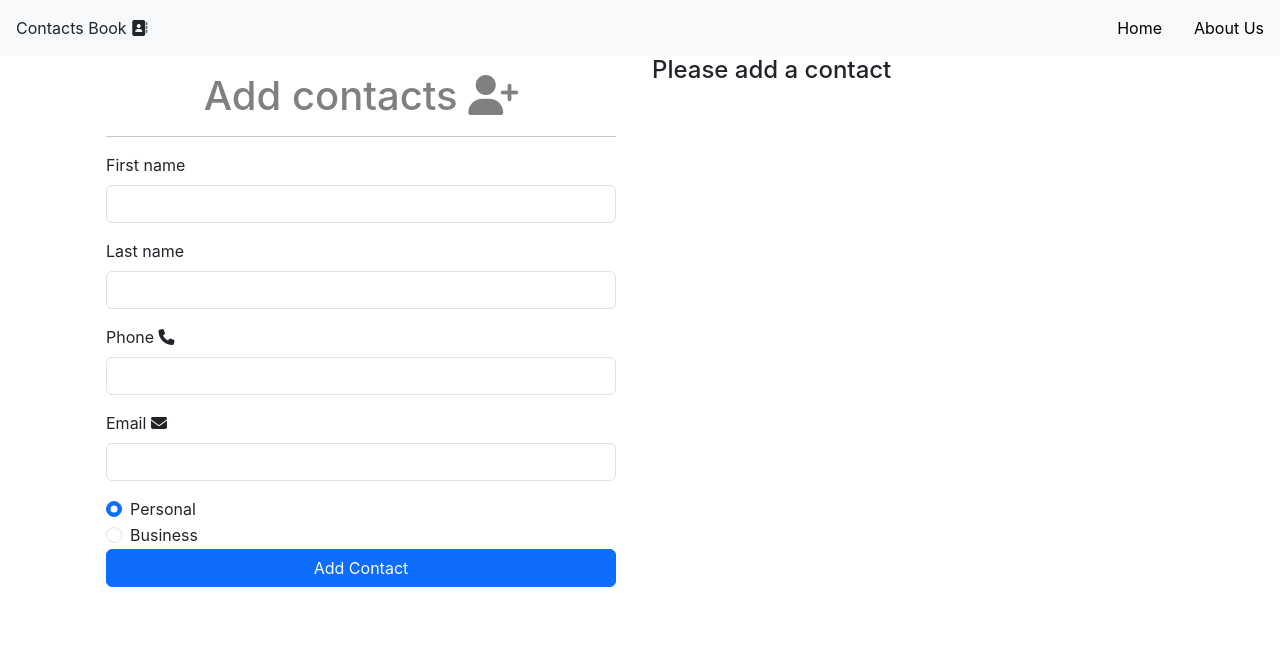
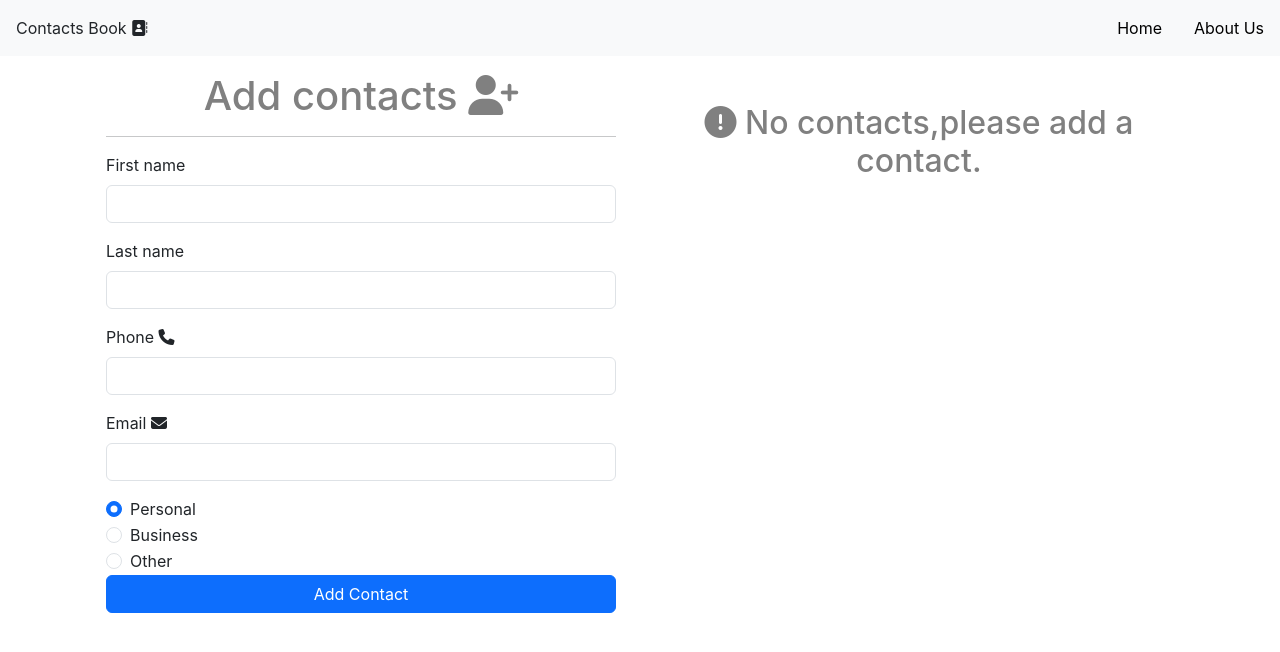
Before and after one commit to blake-guala/contacts-keeper-application-, a React (Create React App) app in the folder frontend/: page / in a window 1280 px wide. Shown: the top 652 px of the page. Built offline with nearby package versions, Linux system fonts and the light colour scheme.

Commit message:
active Delete button

```diff
--- a/frontend/package.json
+++ b/frontend/package.json
@@ -14,6 +14,7 @@
     "react-redux": "^9.1.0",
     "react-router-dom": "^6.22.0",
     "react-scripts": "5.0.1",
+    "uuid": "^9.0.1",
     "web-vitals": "^2.1.4"
   },
   "scripts": {
--- a/frontend/src/App.css
+++ b/frontend/src/App.css
@@ -80,10 +80,31 @@
 }
 
 .custom-alert{
+  margin: 0px;
   background-color:  #cf3432;
   color: white;
-  text-align: center;
-  border-radius: 0.6rem;
+  text-align: right;
+  position: absolute;
+  right: 0.3rem;
+  top: 4rem;
+  z-index: +1;
+  width: fit-content;
   display: block;
   padding: 0.3rem;
 }
+
+.success {
+  background-color: #088F8F;
+}
+
+.null {
+  text-align: center;
+  padding: 3rem;
+  font-size: 2rem;
+  color: gray;
+}
+
+.icon{
+  text-align: left;
+
+}
--- a/frontend/src/component/contacts/AddContacts.js
+++ b/frontend/src/component/contacts/AddContacts.js
@@ -1,6 +1,7 @@
 import React, { useState } from 'react'
+import { v4 } from 'uuid'
 import { useDispatch } from 'react-redux'
-import { addContact } from '../../store/contacts/contactSlice'
+import { addContact, setAlert } from '../../store/contacts/contactSlice'
 
 export const AddContacts = () => {
   const dispatch = useDispatch()
@@ -10,7 +11,8 @@ export const AddContacts = () => {
         lastName: '',
         phone: '',
         email: '',
-        type: 'Personal'
+        type: 'Personal',
+        id: v4()
     })
 
     const { firstName,lastName, email, phone, type } = contact
@@ -20,12 +22,14 @@ export const AddContacts = () => {
     const onSubmit = e => {
       e.preventDefault()
       dispatch(addContact(contact))
+      dispatch(setAlert({ msg: 'Contact added', type: 'success' }))
       setContact({
         firstName: '',
         lastName: '',
         phone: '',
         email: '',
-        type: 'Personal'
+        type: 'Personal',
+        id: v4()
       })
     }
 
@@ -62,6 +66,12 @@ export const AddContacts = () => {
     Business
   </label>
 </div>
+<div className="form-check">
+  <input className="form-check-input" value='Other' type="radio" checked={type === 'Other'} name="type"  onChange={onChange}/>
+  <label className="form-check-label" htmlFor="Other">
+    Other
+  </label>
+</div>
   <button type="submit " className="btn btn-primary button-custom ">Add Contact</button>
 </form>
     </div>
--- a/frontend/src/component/contacts/Contact.js
+++ b/frontend/src/component/contacts/Contact.js
@@ -7,8 +7,9 @@ export const Contact = () => {
   return (
     <div>
         {contacts.length > 0 ? contacts.map(contact => (
-            <ContactsItem contact={contact}/>
-        )) : (<h4>Please add a contact</h4>)}
+            <ContactsItem key={contact.id} contact={contact}/>
+        )) : (<h4 className='null'><i className="fas fa-exclamation-circle"
+        ></i> No contacts,please add a contact.</h4>)}
     </div>
   )
 }
--- a/frontend/src/component/contacts/ContactsItem.js
+++ b/frontend/src/component/contacts/ContactsItem.js
@@ -1,7 +1,16 @@
 import React from 'react'
+import { deleteContact, setAlert } from '../../store/contacts/contactSlice'
+import { useDispatch } from 'react-redux'
 
 export const ContactsItem = ({ contact }) => {
-    const { firstName,lastName, email, phone, type } = contact
+    const { firstName,lastName, email, phone, type, id } = contact
+    const dispatch = useDispatch()
+
+    const onDelete = (e) => {
+      dispatch(deleteContact(id))
+      dispatch(setAlert({ msg: 'Contact deleted', type: 'success' }))
+    }
+
   return (
     <div className='container-custom'>
         <h6 className='h-custom'><span className='name'> {firstName} {''}{lastName} </span>
@@ -11,8 +20,8 @@ export const ContactsItem = ({ contact }) => {
             <li className='li-custom'><i className="fa fa-envelope" > </i>  {email}</li>
             <li className='li-custom'> <i className="fa-solid fa-phone"></i> {phone}</li>
         </ul>
-        <button className='delete-custom'><i className="fa fa-trash" style={{color: 'red'}}></i></button>
-        <button className='edit-custom'><i className="fas fa-edit" style={{color: 'blue'}}></i></button>
+        <button className='delete-custom' onClick={onDelete}><i className="fa fa-trash" style={{color: '#F40009'}}></i></button>
+        <button className='edit-custom' ><i className="fas fa-edit" style={{color: 'blue'}}></i></button>
     </div>
   )
 }
--- a/frontend/src/component/layout/Alert.js
+++ b/frontend/src/component/layout/Alert.js
@@ -8,12 +8,14 @@ export const Alert = () => {
     const { alert } = useSelector((state) => state.contact)
 
     setTimeout(() => {
-        dispatch(removeAlert())
+        if (alert) {
+            dispatch(removeAlert())
+        }
     },3000)
 
   return (
     <div>
-        {alert && (<h3 > <span className='custom-alert'> <i className="fas fa-exclamation-circle"
+        {alert && (<h3 > <span className={`custom-alert ${alert.type}`}> <i className="fas fa-exclamation-circle"
         ></i>  {alert.msg}</span></h3>)}
     </div>
   )
--- a/frontend/src/component/pages/Login.js
+++ b/frontend/src/component/pages/Login.js
@@ -32,7 +32,7 @@ export const Login = () => {
   <hr />
   <div className="mb-3">
     <label htmlFor="email" className="form-label">Email address</label>
-    <input type="email" value={email} name='email' className="form-control input-custom" onChange={onChange} required/>
+    <input type="email" value={email} name='email' className="form-control input-custom" onChange={onChange} />
     <div  className="form-text">We'll never share your email with anyone else.</div>
   </div>
   <div className="mb-3">
--- a/frontend/src/component/pages/Register.js
+++ b/frontend/src/component/pages/Register.js
@@ -1,6 +1,9 @@
 import React, { useState } from 'react'
+import { useDispatch } from 'react-redux'
+import { setAlert } from '../../store/contacts/contactSlice'
 
 export const Register = () => {
+  const dispatch = useDispatch()
     const [register, setRegister] = useState({
         firstName: '',
         lastName: '',
@@ -15,6 +18,11 @@ export const Register = () => {
 
     const onSubmit = (e) => {
         e.preventDefault()
+        if (firstName === '' || lastName === '' || email === '' || password === '' || password2 === '') {
+          dispatch(setAlert({ msg: 'Please fill out the fields', type: 'custom-alert'  }))
+        } else if (password !== password2) {
+          dispatch(setAlert({msg: 'Passwords does not match', type: 'custom-alert'}))
+        }
         console.log(firstName, lastName, password, password2, email);
     }
 
@@ -29,7 +37,7 @@ export const Register = () => {
   </div>
   <div className="mb-3">
     <label htmlFor="lastName" className="form-label">last Name</label>
-    <input type="text" value={lastName} name='lastName' className="form-control input-custom" onChange={onChange}  />
+    <input type="text" value={lastName} name='lastName' className="form-control input-custom" onChange={onChange} required  />
   </div>
   <div className="mb-3">
     <label htmlFor="email" className="form-label">Email address</label>
--- a/frontend/src/store/contacts/contactSlice.js
+++ b/frontend/src/store/contacts/contactSlice.js
@@ -19,9 +19,14 @@ export const contactSlice = createSlice({
         },
         removeAlert:(state, {payload}) => {
             state.alert = null
+        },
+        deleteContact: (state, { payload }) => {
+            state.contacts = state.contacts.filter(contact => (
+                contact.id !== payload
+            ))
         }
     }
 })
 
-export const { addContact, setAlert, removeAlert } = contactSlice.actions
+export const { addContact, deleteContact, setAlert, removeAlert } = contactSlice.actions
 export default contactSlice.reducer
--- a/package.json
+++ b/package.json
@@ -21,7 +21,8 @@
     "express": "^4.18.2",
     "express-validator": "^7.0.1",
     "jsonwebtoken": "^9.0.2",
-    "mongoose": "^8.0.3"
+    "mongoose": "^8.0.3",
+    "uuid": "^9.0.1"
   },
   "devDependencies": {
     "concurrently": "^8.2.2",
```
Also changed, not shown: 2 other files (tests, documents, lock files or other folders).
